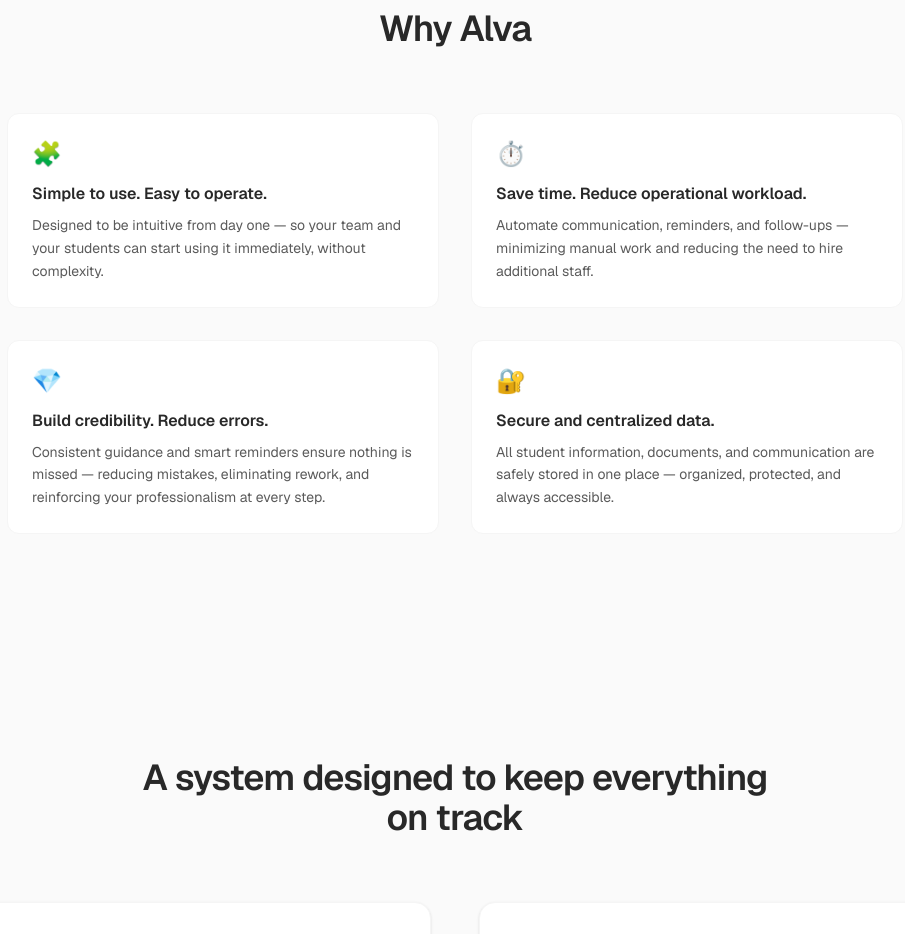
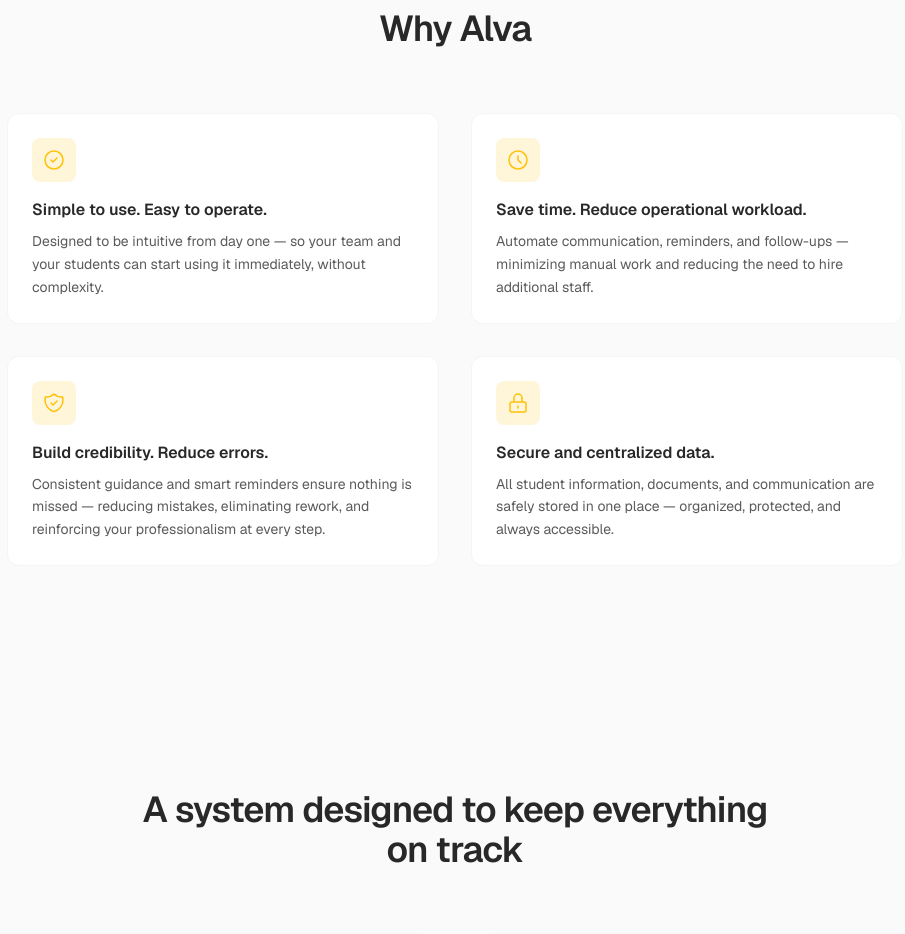
Before and after one commit to arjunnair1982/test, a Next.js app: page / in a window 1280 px wide. Shown: the part 1980-2914 px from the top of the page, without its empty margins (185-1090 px from the left). Built offline with nearby package versions, Linux system fonts and the light colour scheme.

Commit message:
Replace emoji icons with clean SVG icons in Why Alva

```diff
--- a/src/components/WhyAlva.tsx
+++ b/src/components/WhyAlva.tsx
@@ -1,22 +1,38 @@
 export function WhyAlva() {
   const reasons = [
     {
-      icon: "🧩",
+      icon: (
+        <svg className="w-6 h-6" fill="none" stroke="currentColor" viewBox="0 0 24 24">
+          <path strokeLinecap="round" strokeLinejoin="round" strokeWidth={1.5} d="M9 12l2 2 4-4m6 2a9 9 0 11-18 0 9 9 0 0118 0z" />
+        </svg>
+      ),
       title: "Simple to use. Easy to operate.",
       description: "Designed to be intuitive from day one — so your team and your students can start using it immediately, without complexity."
     },
     {
-      icon: "⏱️",
+      icon: (
+        <svg className="w-6 h-6" fill="none" stroke="currentColor" viewBox="0 0 24 24">
+          <path strokeLinecap="round" strokeLinejoin="round" strokeWidth={1.5} d="M12 8v4l3 3m6-3a9 9 0 11-18 0 9 9 0 0118 0z" />
+        </svg>
+      ),
       title: "Save time. Reduce operational workload.",
       description: "Automate communication, reminders, and follow-ups — minimizing manual work and reducing the need to hire additional staff."
     },
     {
-      icon: "💎",
+      icon: (
+        <svg className="w-6 h-6" fill="none" stroke="currentColor" viewBox="0 0 24 24">
+          <path strokeLinecap="round" strokeLinejoin="round" strokeWidth={1.5} d="M9 12l2 2 4-4m5.618-4.016A11.955 11.955 0 0112 2.944a11.955 11.955 0 01-8.618 3.04A12.02 12.02 0 003 9c0 5.591 3.824 10.29 9 11.622 5.176-1.332 9-6.03 9-11.622 0-1.042-.133-2.052-.382-3.016z" />
+        </svg>
+      ),
       title: "Build credibility. Reduce errors.",
       description: "Consistent guidance and smart reminders ensure nothing is missed — reducing mistakes, eliminating rework, and reinforcing your professionalism at every step."
     },
     {
-      icon: "🔐",
+      icon: (
+        <svg className="w-6 h-6" fill="none" stroke="currentColor" viewBox="0 0 24 24">
+          <path strokeLinecap="round" strokeLinejoin="round" strokeWidth={1.5} d="M12 15v2m-6 4h12a2 2 0 002-2v-6a2 2 0 00-2-2H6a2 2 0 00-2 2v6a2 2 0 002 2zm10-10V7a4 4 0 00-8 0v4h8z" />
+        </svg>
+      ),
       title: "Secure and centralized data.",
       description: "All student information, documents, and communication are safely stored in one place — organized, protected, and always accessible."
     }
@@ -37,7 +53,9 @@
               key={reason.title}
               className="p-6 rounded-xl bg-white border border-gray-100 hover:border-brand-yellow/30 transition-colors"
             >
-              <div className="text-2xl mb-3">{reason.icon}</div>
+              <div className="w-11 h-11 rounded-lg bg-brand-yellow/15 flex items-center justify-center text-brand-yellow mb-4">
+                {reason.icon}
+              </div>
               <h3 className="text-base font-semibold text-brand-charcoal">{reason.title}</h3>
               <p className="mt-2 text-sm text-brand-mid-grey leading-relaxed">{reason.description}</p>
             </div>
```
